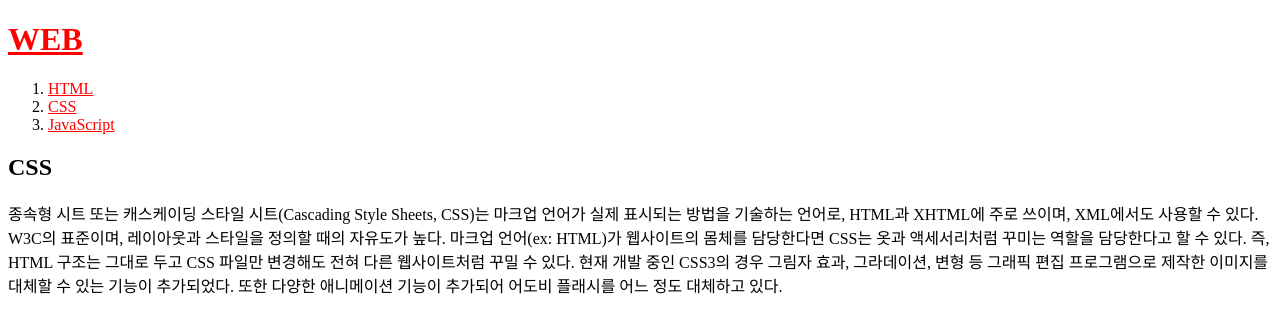
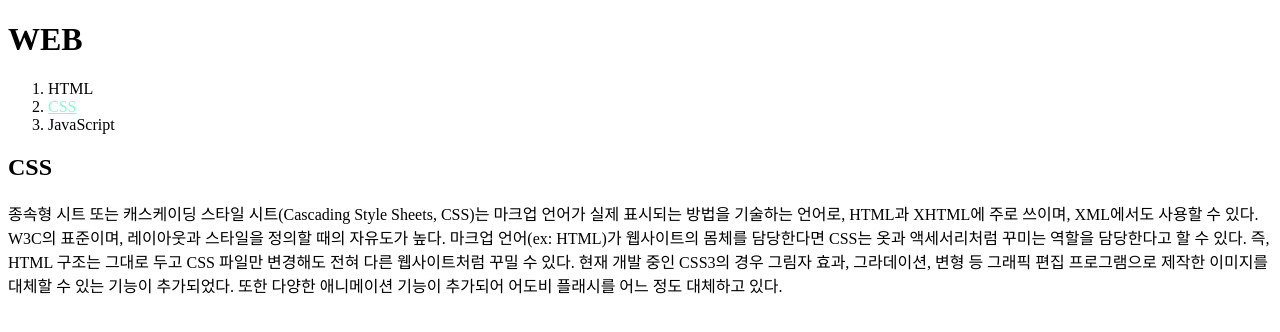
Before and after one commit to finestone/web, a plain HTML site: page 2.html in a window 1280 px wide. Drawn offline with Linux system fonts and the light colour scheme; a script that the page names is missing.

Commit message:
색바꾸기 및 밑줄
css임

```diff
--- a/2.html
+++ b/2.html
@@ -5,7 +5,8 @@
 <meta charset="utf-8">
 <style>
   a {
-   color:red;
+   color:black;
+   text-decoration: none;
    }
   </style>
 </head>
@@ -13,7 +14,7 @@
   <h1><a href="index.html">WEB</a></h1>
   <ol>
     <li><a href="1.html">HTML</a></li>
-    <li><a href="2.html">CSS</a></li>
+    <li><a href="2.html" style="color:aquamarine;text-decoration: underline;">CSS</a></li>
     <li><a href="3.html">JavaScript</a></li>
 </ol>
 
```
